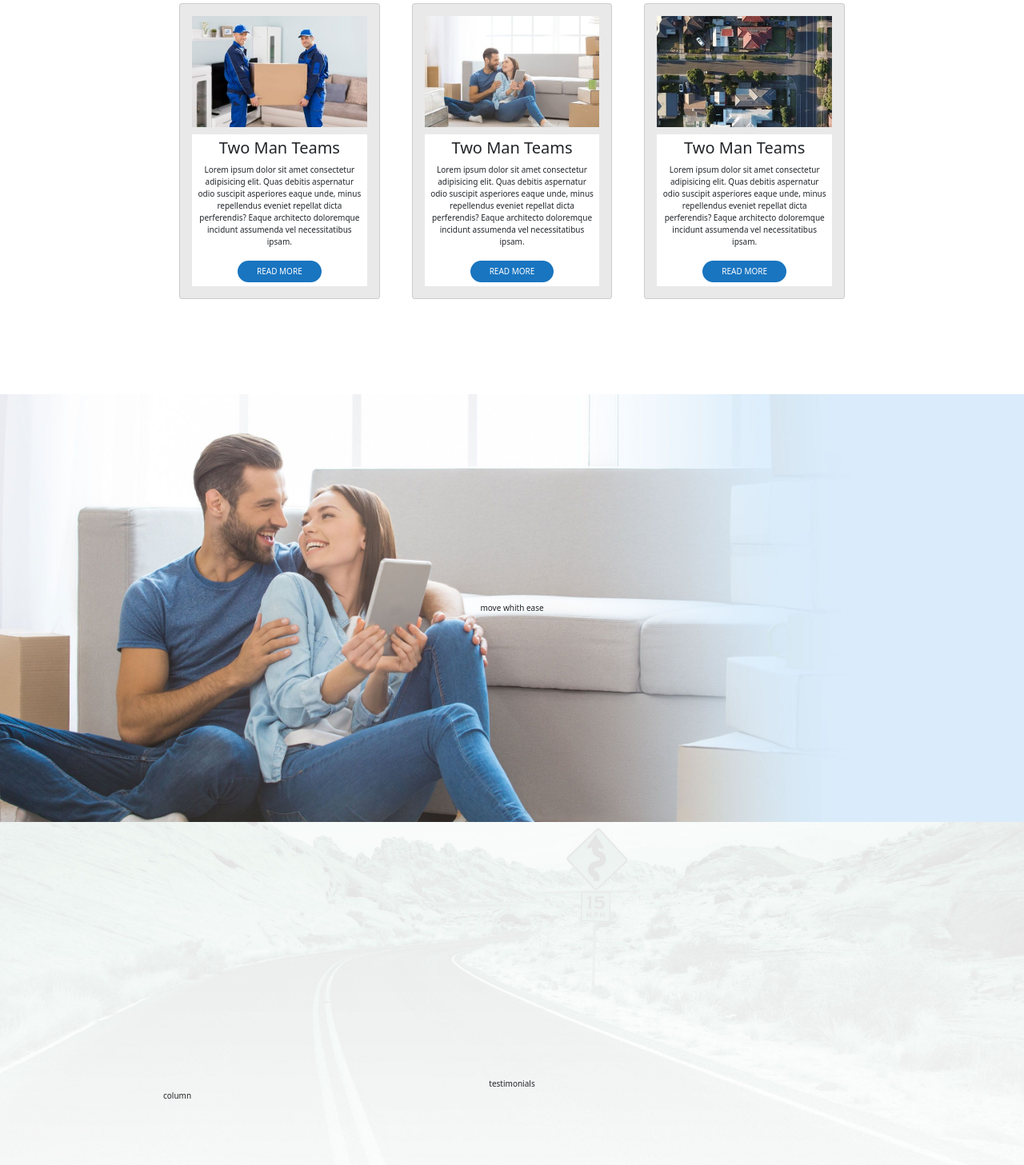
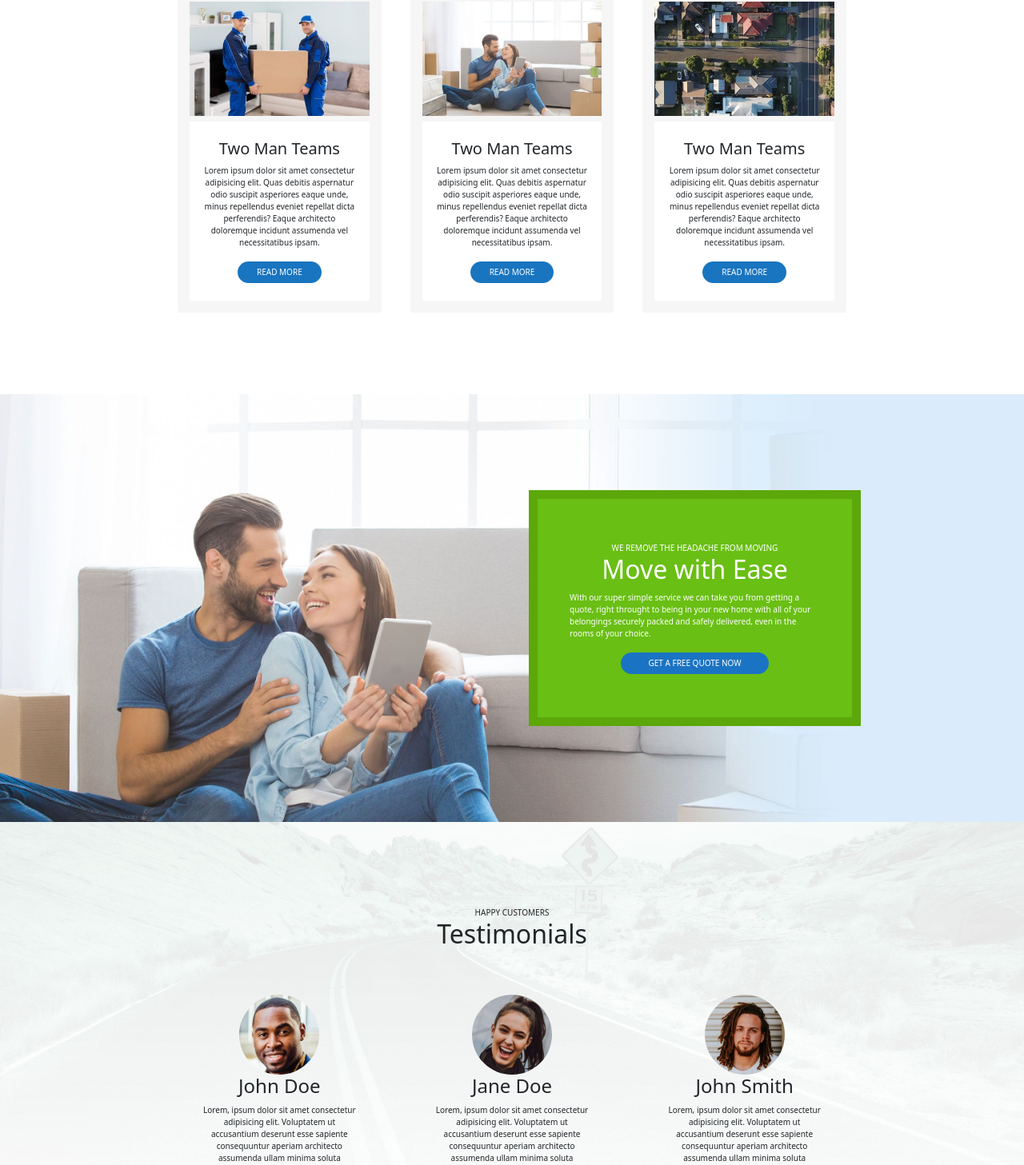
Before and after one commit to salvosanzone/proj-html-vuejs, a Vue app: page / in a window 1280 px wide. Shown: the part 1287-2744 px from the top of the page at 80% size. Built offline with nearby package versions, Linux system fonts and the light colour scheme.

Commit message:
fine section testimonials

```diff
--- a/src/assets/style/mixins.scss
+++ b/src/assets/style/mixins.scss
@@ -9,7 +9,7 @@
 }
 
 @mixin background($type) {
-  background-size: cover;
+  background-size: 100%;
   background-repeat: no-repeat;
-  background-position: center;
+  background-position: top;
 }
--- a/src/assets/style/vars.scss
+++ b/src/assets/style/vars.scss
@@ -3,9 +3,12 @@ $main-font: 'Lato' sans-serif;
 
 //color palett
 $lima: #69bf14;
+$lima-darkVibrant: #6bbb14;
 $oslo-gray: #93989b;
 $denim: #1975c0;
 $mercury: #e9e9e9;
 $black: black;
 $white: white;
 $denim-vibrant: #1b74c3;
+$hippi-green: #4c8d53;
+$mantis: #8fce53;
--- a/src/components/Header.vue
+++ b/src/components/Header.vue
@@ -104,6 +104,7 @@ header {
     padding: 10px;
     background-image: url(../assets/img/avada-movers-homeherobackground-final.jpg);
     @include background("");
+    background-size: 125%;
     .container {
       margin-bottom: 150px;
       .logo {
--- a/src/components/Main.vue
+++ b/src/components/Main.vue
@@ -57,15 +57,44 @@
       </div>
     </section>
     <section class="move-with-ease">
-      move whith ease
+      <div class="container">
+        <div class="content flex-column">
+          <span>WE REMOVE THE HEADACHE FROM MOVING</span>
+          <h2>Move with Ease</h2>
+          <p>With our super simple service we can take you from getting a quote, right throught to being in your new home with all of your belongings securely packed and safely delivered, even in the rooms of your choice.</p>
+          <button class="btn-big">GET A FREE QUOTE NOW</button>
+        </div>
+      </div>
     </section>
     <section class="testimonials">
       <div class="small-container">
-        testimonials
+        <span>HAPPY CUSTOMERS</span>
+        <h2>Testimonials</h2>
       </div>
-      <div class="container">
-        column
+      <div class="container my-5">
+        <div class="small-container mx-5">
+          <div class="testimonial-pic">
+            <img src="../assets/img/avada-movers-johndoe-final-200x200.jpg" alt="">
+          </div>
+          <h4>John Doe</h4>
+          <p class="text-center">Lorem, ipsum dolor sit amet consectetur adipisicing elit. Voluptatem ut accusantium deserunt esse sapiente consequuntur aperiam architecto assumenda ullam minima soluta voluptas recusandae excepturi, ducimus repudiandae? Vitae maiores suscipit eaque?</p>
+        </div>
+        <div class="small-container mx-5">
+          <div class="testimonial-pic">
+            <img src="../assets/img/avada-movers-janedoe-final-200x200.jpg" alt="">
+          </div>
+          <h4>Jane Doe</h4>
+          <p class="text-center">Lorem, ipsum dolor sit amet consectetur adipisicing elit. Voluptatem ut accusantium deserunt esse sapiente consequuntur aperiam architecto assumenda ullam minima soluta voluptas recusandae excepturi, ducimus repudiandae? Vitae maiores suscipit eaque?</p>
+        </div>
+        <div class="small-container mx-5">
+          <div class="testimonial-pic">
+            <img src="../assets/img/avada-movers-johnsmith-final-200x200.jpg" alt="">
+          </div>
+          <h4>John Smith</h4>
+          <p class="text-center">Lorem, ipsum dolor sit amet consectetur adipisicing elit. Voluptatem ut accusantium deserunt esse sapiente consequuntur aperiam architecto assumenda ullam minima soluta voluptas recusandae excepturi, ducimus repudiandae? Vitae maiores suscipit eaque?</p>
+        </div>
       </div>
+      <button class="btn-big">READ MORE TESTIMONIALS</button>
     </section>
     <section class="request-free-quote">
       <div class="small-container">
@@ -102,7 +131,7 @@ export default {
     }
     .award-winning{
       height: 445px;
-      background-image: linear-gradient(white, $mercury);
+      background-color: rgba($color: $mercury, $alpha: .2);
       //@include flex('center');
     }
     .full-service{
@@ -114,14 +143,15 @@ export default {
         .card{
           display: flex;
           justify-content: space-between;
-          width: calc(100% / 3 - 20px);
-          height: 370px;
-          margin: 0 20px;
+          width: calc(100% / 3 - 17px);
+          height: 406px;
+          margin: 0 17px;
           padding: 15px;
-          background-color: $mercury;
+          background-color: rgba($color: $mercury, $alpha: .4);
+          border-color: $white;
         }
         .text-card{
-          padding: 5px;
+          padding: 22px 17px;
           background-color: $white;
         }
 
@@ -131,11 +161,33 @@ export default {
       height: 535px;
       background-image: url(../assets/img/avada-movers-movewithease-background-new.jpg);
       @include background('');
+      .container{
+        display: flex;
+        justify-content: end;
+        .content{
+          width: 415px;
+          height: 295px;
+          padding: 40px;
+          border: 11px solid #5ca70a;
+          @include flex('center');
+          background-color: $lima;
+          color: $white;
+        }
+      }
     }
     .testimonials{
       height: 670px;
       background-image: url(../assets/img/avada-movers-testimonial-background.jpg);
       @include background('');
+      .container{
+        @include flex('');
+        .testimonial-pic{
+          width: 100px;
+          height: 100px;
+          overflow: hidden;
+          border-radius: 50%;
+        }
+      }
 
     }
     .request-free-quote{
```
